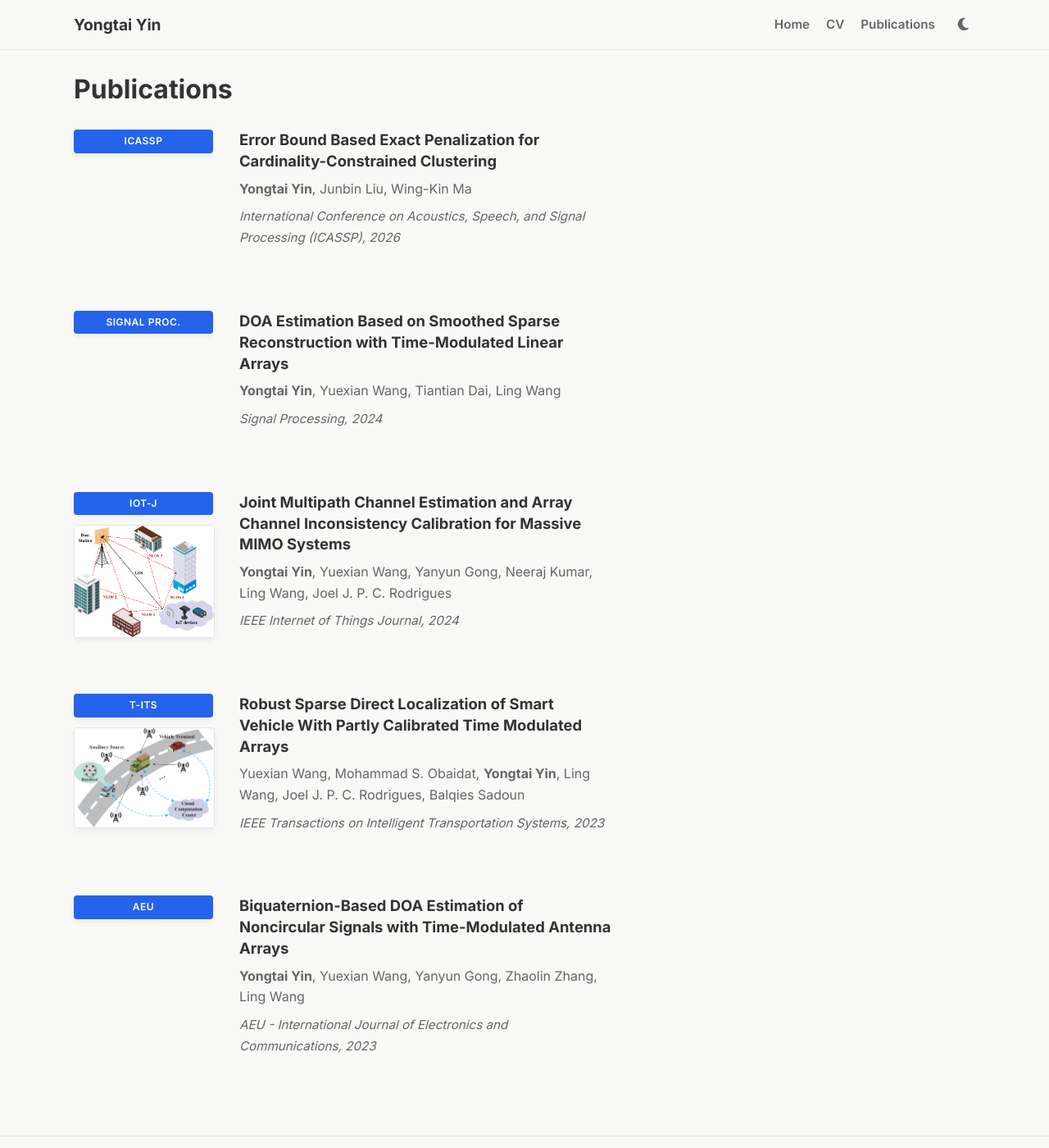
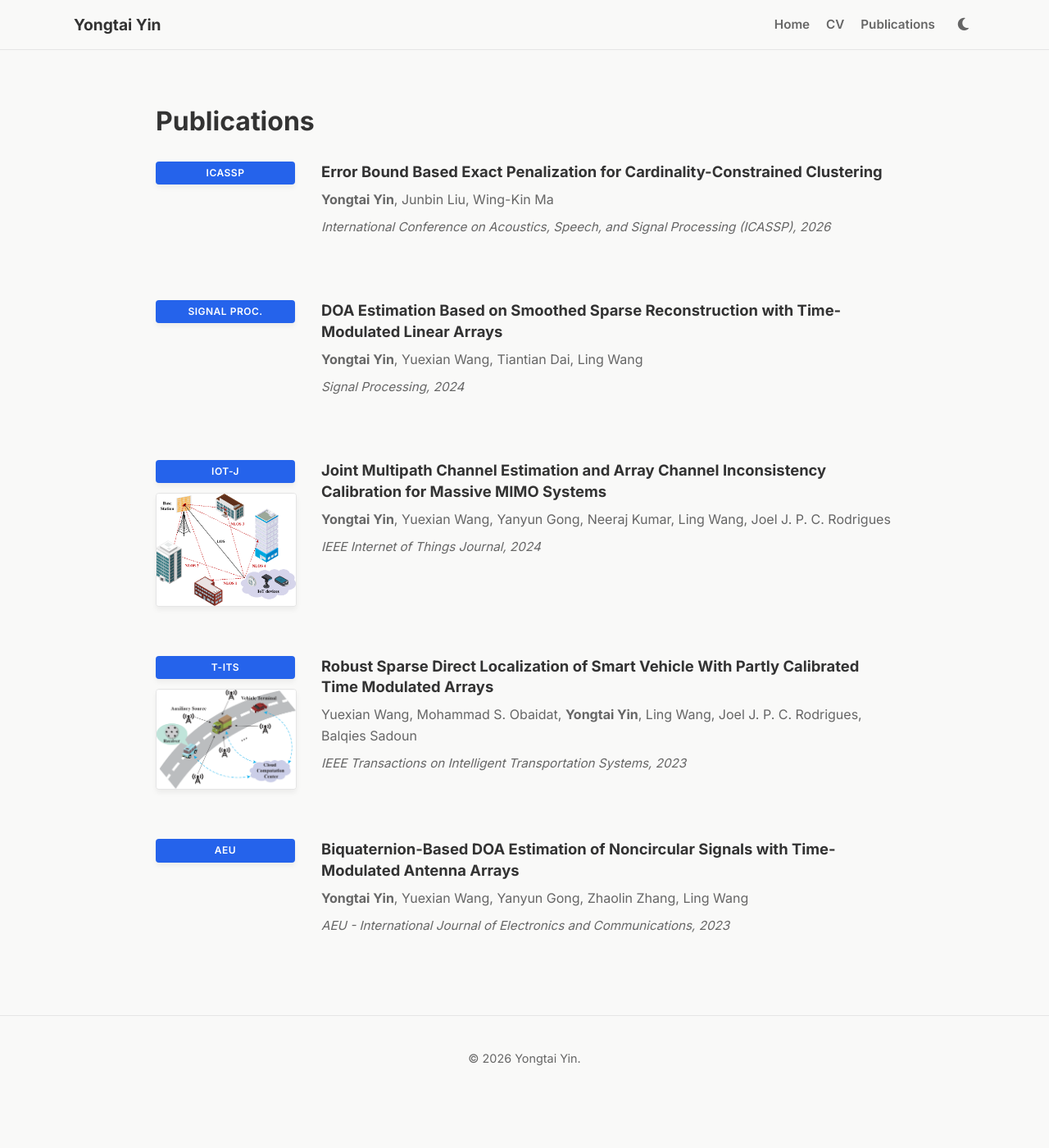
Before and after one commit to yongtai-yin/yongtai-yin.github.io, a Jekyll site: the page built from publications.md, in a window 1280 px wide and 1400 px high. Shown: the whole window at 82% size. Built offline with Jekyll 4.4.1, drawn with Linux system fonts in a browser that asks for light colours; a style sheet for code colours, icons or effects is not loaded.

Commit message:
Add single-column layout styles for CV and Publications pages

```diff
--- a/_layouts/default.html
+++ b/_layouts/default.html
@@ -69,7 +69,7 @@
             </div>
         {% else %}
             <!-- Single Column for CV, Publications, etc. -->
-            <main class="main-content">
+            <main class="main-content single-column">
                 <h1>{{ page.title }}</h1>
                 {{ content }}
             </main>
--- a/assets/css/style.css
+++ b/assets/css/style.css
@@ -202,6 +202,25 @@ a:hover {
     flex-grow: 1;
     min-width: 0;
     max-width: 65ch; /* Limit reading width as requested */
+}
+
+/* Modifier class for single-column pages (CV, Publications) */
+.main-content.single-column {
+    max-width: 900px; /* Wider container for lists/tables */
+    margin: 60px auto 0; /* Center horizontally and add top margin */
+}
+
+/* Ensure long-form text within single-column pages is still readable */
+.main-content.single-column p {
+    max-width: 75ch; /* Slightly wider than default but still readable */
+    margin-left: auto;
+    margin-right: auto;
+}
+
+/* Ensure full-width elements in single column behave */
+.main-content.single-column .pub-list,
+.main-content.single-column .pdf-container {
+    max-width: 100%;
 }
 
 .main-content h2 {
```
